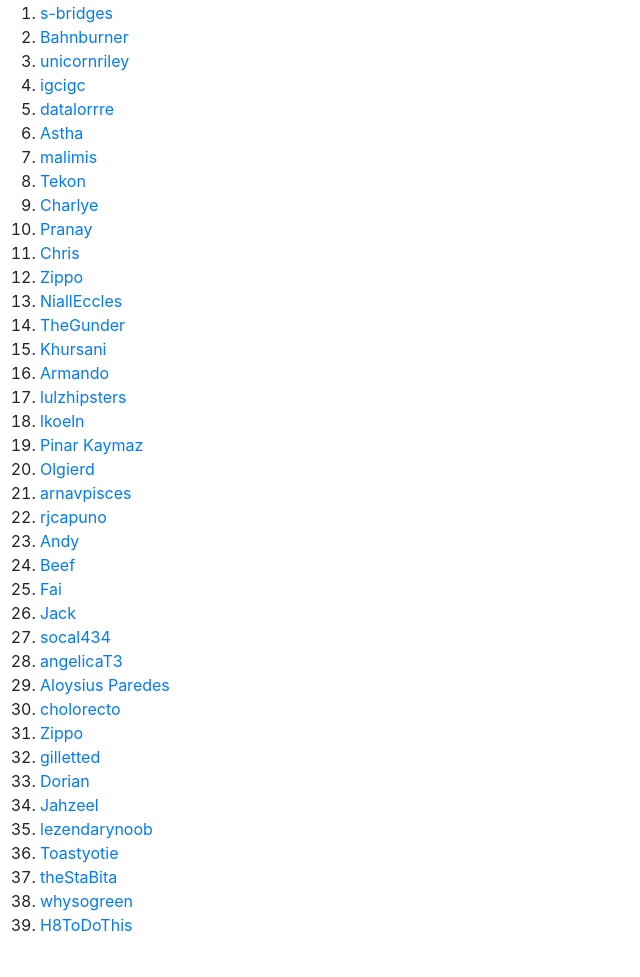
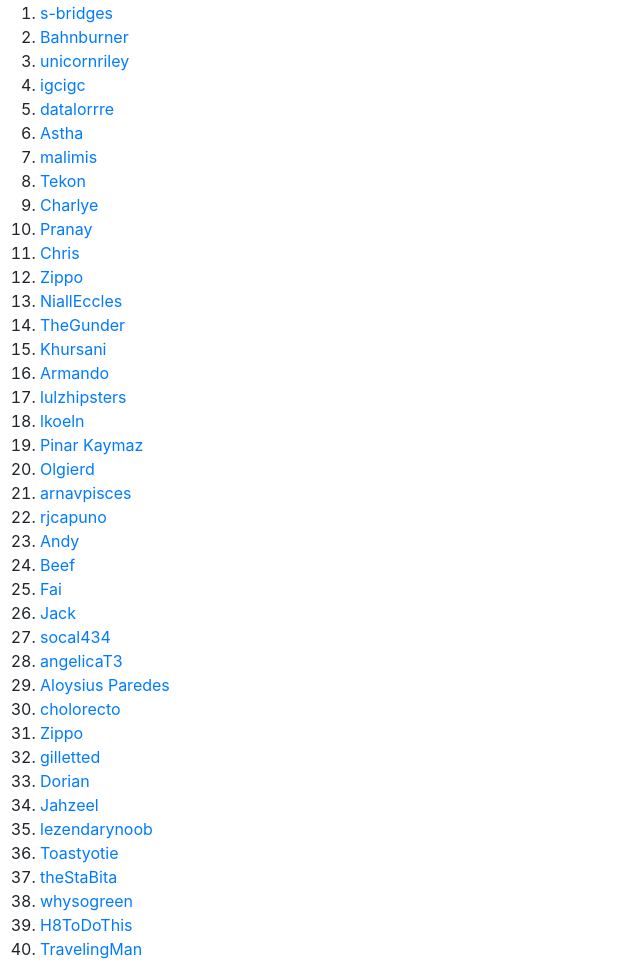
Before and after one commit to s-bridges/Hacktoberfest-Sign-In-2019, a plain HTML site: page index.html in a window 1280 px wide. Shown: the part 377-1354 px from the top of the page, without its empty margins (0-640 px from the left). Before the commit the page ends 1330 px from the top, so only its background shows below. Drawn offline with nearby package versions, Linux system fonts and the light colour scheme.

Commit message:
Add TravelingMan

```diff
--- a/index.html
+++ b/index.html
@@ -61,7 +61,7 @@
 		<li><a href="https://github.com/theStaBita">theStaBita</a></li>
     		<li><a href="https://github.com/whysogreen">whysogreen</a></li>
     		<li><a href="https://github.com/H8ToDoThis">H8ToDoThis</a></li>
-
+    		<li><a href="https://github.com/TravelingMan">TravelingMan</a></li>
 
 	</ol>
 <!-- Sign In Above -->
```
